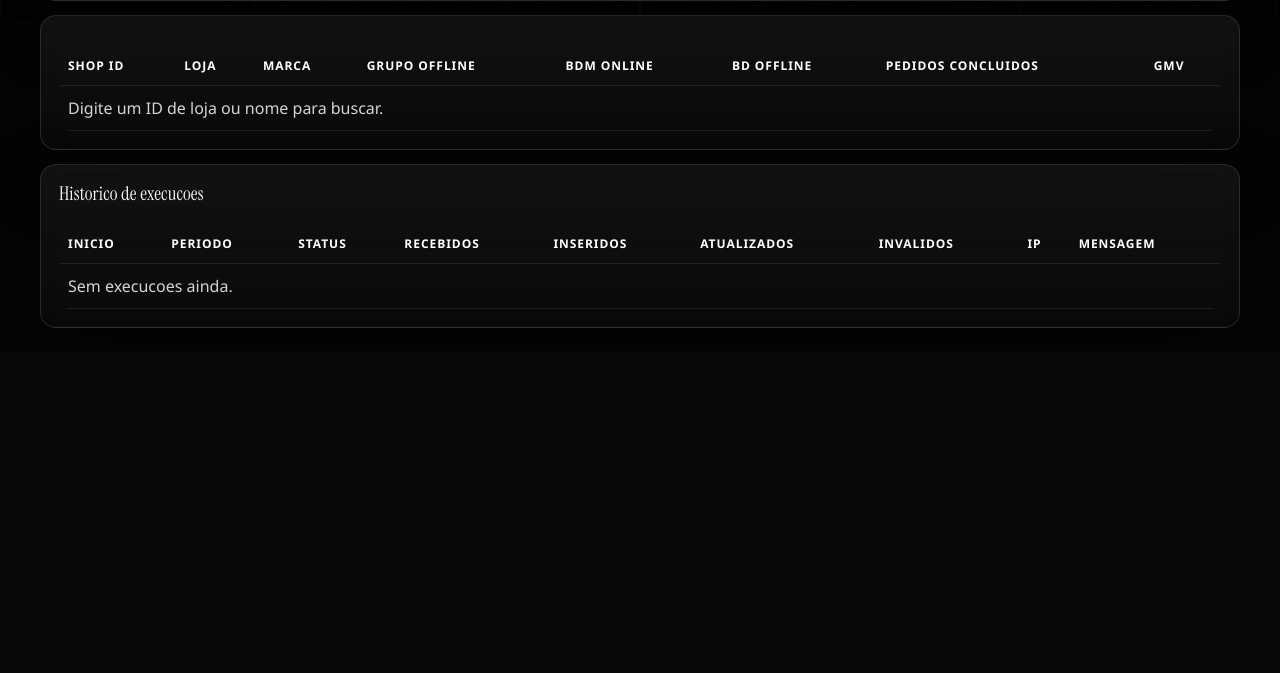
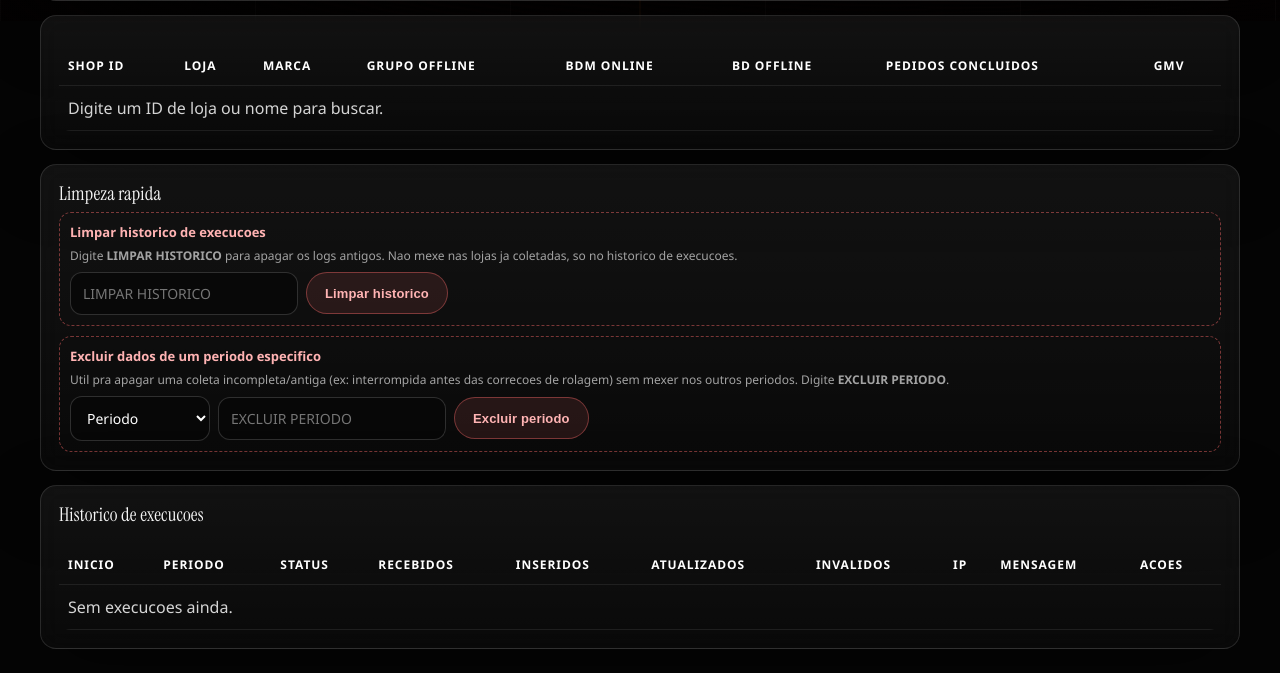
Before and after one commit to Romariorrs/Sistema-Imperio-Delivery, a Django app: page /macros/orders-growth/ in a window 1280 px wide; the page is wider, and only the part inside the window is pictured. Shown: the part 779-1452 px from the top of that part. Before the commit the page ends 1107 px from the top of that part, so only its background shows below. Run offline with Django 4.2, Linux system fonts and the light colour scheme; the visitor is signed in with stand-in values (Sample User, id 1); data that the repository does not hold is empty.

Commit message:
feat: limpeza de historico e de periodos no Orders Growth
Adiciona "Limpar historico de execucoes" (geral e por linha, igual ja
existe na tela da Macro) e "Excluir dados de um periodo especifico" -
util pra apagar coletas antigas/incompletas (de antes das correcoes de
rolagem) sem afetar os outros periodos ja coletados.

```diff
--- a/contabilidade/macros/urls.py
+++ b/contabilidade/macros/urls.py
@@ -25,6 +25,9 @@ from .views import (
     macro_city_report_xlsx,
     macro_list,
     orders_growth_api_import,
+    orders_growth_delete_period,
+    orders_growth_delete_run_item,
+    orders_growth_delete_runs,
     orders_growth_download_local_agent_exe,
     orders_growth_export_csv,
     orders_growth_export_xlsx,
@@ -62,6 +65,9 @@ urlpatterns = [
     path("orders-growth/export/xlsx/", orders_growth_export_xlsx, name="orders_growth_export_xlsx"),
     path("orders-growth/api/import/", orders_growth_api_import, name="orders_growth_api_import"),
     path("orders-growth/api/lookup/", orders_growth_lookup, name="orders_growth_lookup"),
+    path("orders-growth/delete/runs/", orders_growth_delete_runs, name="orders_growth_delete_runs"),
+    path("orders-growth/delete/run/<int:run_id>/", orders_growth_delete_run_item, name="orders_growth_delete_run_item"),
+    path("orders-growth/delete/period/", orders_growth_delete_period, name="orders_growth_delete_period"),
     path(
         "orders-growth/download/local-agent.exe",
         orders_growth_download_local_agent_exe,
--- a/contabilidade/macros/views.py
+++ b/contabilidade/macros/views.py
@@ -1514,6 +1514,60 @@ def orders_growth_search(request):
     return render(request, "macros/orders_growth_search.html", context)
 
 
+def _orders_growth_redirect(post_data):
+    period = (post_data.get("period") or "").strip()
+    base = reverse("orders_growth_search")
+    if period:
+        return redirect(f"{base}?period={period}")
+    return redirect(base)
+
+
+@login_required
+@user_passes_test(_staff_access)
+def orders_growth_delete_runs(request):
+    if request.method != "POST":
+        return redirect("orders_growth_search")
+    if (request.POST.get("confirm_text") or "").strip().upper() != "LIMPAR HISTORICO":
+        messages.error(request, 'Para limpar o historico, digite "LIMPAR HISTORICO".')
+        return _orders_growth_redirect(request.POST)
+
+    deleted_count, _ = OrdersGrowthRun.objects.all().delete()
+    messages.success(request, f"Historico limpo. {deleted_count} execucao(oes) removida(s).")
+    return _orders_growth_redirect(request.POST)
+
+
+@login_required
+@user_passes_test(_staff_access)
+def orders_growth_delete_run_item(request, run_id: int):
+    if request.method != "POST":
+        return redirect("orders_growth_search")
+    deleted_count, _ = OrdersGrowthRun.objects.filter(id=run_id).delete()
+    if deleted_count:
+        messages.success(request, "Execucao removida do historico.")
+    else:
+        messages.error(request, "Execucao nao encontrada.")
+    return _orders_growth_redirect(request.POST)
+
+
+@login_required
+@user_passes_test(_staff_access)
+def orders_growth_delete_period(request):
+    if request.method != "POST":
+        return redirect("orders_growth_search")
+    if (request.POST.get("confirm_text") or "").strip().upper() != "EXCLUIR PERIODO":
+        messages.error(request, 'Para excluir um periodo, digite "EXCLUIR PERIODO".')
+        return _orders_growth_redirect(request.POST)
+
+    period = (request.POST.get("delete_period") or "").strip()
+    if not period:
+        messages.error(request, "Selecione o periodo que deseja excluir.")
+        return _orders_growth_redirect(request.POST)
+
+    deleted_count, _ = OrdersGrowthRecord.objects.filter(period=period).delete()
+    messages.success(request, f"Dados do periodo {period} removidos. {deleted_count} loja(s) excluida(s).")
+    return _orders_growth_redirect(request.POST)
+
+
 @login_required
 @user_passes_test(_staff_access)
 def orders_growth_export_csv(request):
--- a/templates/macros/orders_growth_search.html
+++ b/templates/macros/orders_growth_search.html
@@ -43,6 +43,11 @@
         background: rgba(43, 179, 227, 0.16); border: 1px solid rgba(43, 179, 227, 0.35); color: var(--text); font-size: 12px;
     }
     .og-main-actions { display: flex; gap: 10px; flex-wrap: wrap; margin-top: 12px; }
+    .og-danger-box { border: 1px dashed rgba(255, 107, 107, 0.45); border-radius: 12px; padding: 10px; }
+    .og-danger-title { margin: 0 0 6px; color: #ffb3b3; font-size: 13px; font-weight: 600; }
+    .og-danger-help { margin: 0 0 8px; color: var(--muted); font-size: 12px; }
+    .og-inline-form { display: flex; gap: 8px; align-items: center; flex-wrap: wrap; }
+    .og-inline-form input { width: auto; min-width: 150px; }
     .version-alert {
         border: 1px solid rgba(255, 195, 77, 0.45);
         background: linear-gradient(120deg, rgba(255, 195, 77, 0.2), rgba(15, 23, 37, 0.95));
@@ -182,6 +187,35 @@
     </div>
 
     <div class="card">
+        <h3 style="margin:0 0 8px;">Limpeza rapida</h3>
+        <div class="og-danger-box">
+            <div class="og-danger-title">Limpar historico de execucoes</div>
+            <p class="og-danger-help">Digite <b>LIMPAR HISTORICO</b> para apagar os logs antigos. Nao mexe nas lojas ja coletadas, so no historico de execucoes.</p>
+            <form method="post" action="{% url 'orders_growth_delete_runs' %}" class="og-inline-form">
+                {% csrf_token %}
+                <input type="hidden" name="period" value="{{ selected_period }}">
+                <input type="text" name="confirm_text" placeholder="LIMPAR HISTORICO" required>
+                <button class="btn danger" type="submit" onclick="return confirm('Limpar historico de execucoes agora?')">Limpar historico</button>
+            </form>
+        </div>
+        <div class="og-danger-box" style="margin-top:10px;">
+            <div class="og-danger-title">Excluir dados de um periodo especifico</div>
+            <p class="og-danger-help">Util pra apagar uma coleta incompleta/antiga (ex: interrompida antes das correcoes de rolagem) sem mexer nos outros periodos. Digite <b>EXCLUIR PERIODO</b>.</p>
+            <form method="post" action="{% url 'orders_growth_delete_period' %}" class="og-inline-form">
+                {% csrf_token %}
+                <select name="delete_period" required style="width:auto;min-width:140px;">
+                    <option value="">Periodo</option>
+                    {% for period in periods %}
+                        <option value="{{ period }}">{{ period }}</option>
+                    {% endfor %}
+                </select>
+                <input type="text" name="confirm_text" placeholder="EXCLUIR PERIODO" required>
+                <button class="btn danger" type="submit" onclick="return confirm('Excluir todos os dados desse periodo?')">Excluir periodo</button>
+            </form>
+        </div>
+    </div>
+
+    <div class="card">
         <h3 style="margin:0 0 8px;">Historico de execucoes</h3>
         <div class="table-wrap">
             <table>
@@ -196,6 +230,7 @@
                         <th>Invalidos</th>
                         <th>IP</th>
                         <th>Mensagem</th>
+                        <th>Acoes</th>
                     </tr>
                 </thead>
                 <tbody>
@@ -210,9 +245,16 @@
                         <td>{{ run.invalid_count }}</td>
                         <td>{{ run.request_ip|default:"-" }}</td>
                         <td>{{ run.message|default:"-" }}</td>
+                        <td>
+                            <form method="post" action="{% url 'orders_growth_delete_run_item' run.id %}">
+                                {% csrf_token %}
+                                <input type="hidden" name="period" value="{{ selected_period }}">
+                                <button class="btn danger" type="submit" onclick="return confirm('Excluir esta execucao do historico?')">Excluir</button>
+                            </form>
+                        </td>
                     </tr>
                 {% empty %}
-                    <tr><td colspan="9">Sem execucoes ainda.</td></tr>
+                    <tr><td colspan="10">Sem execucoes ainda.</td></tr>
                 {% endfor %}
                 </tbody>
             </table>
```
Also changed, not shown: contabilidade/macros/tests.py (+51 -0 lines).
